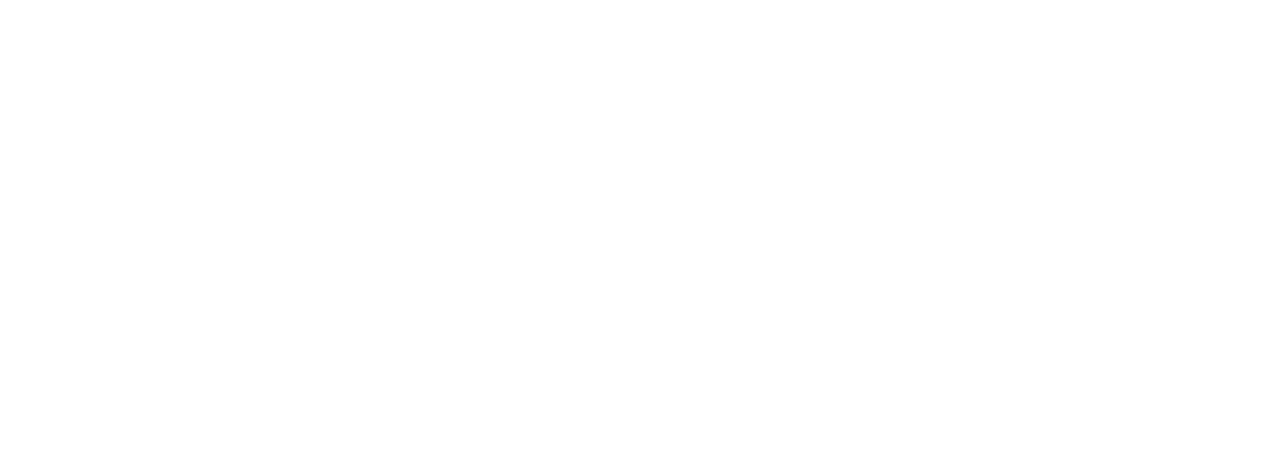
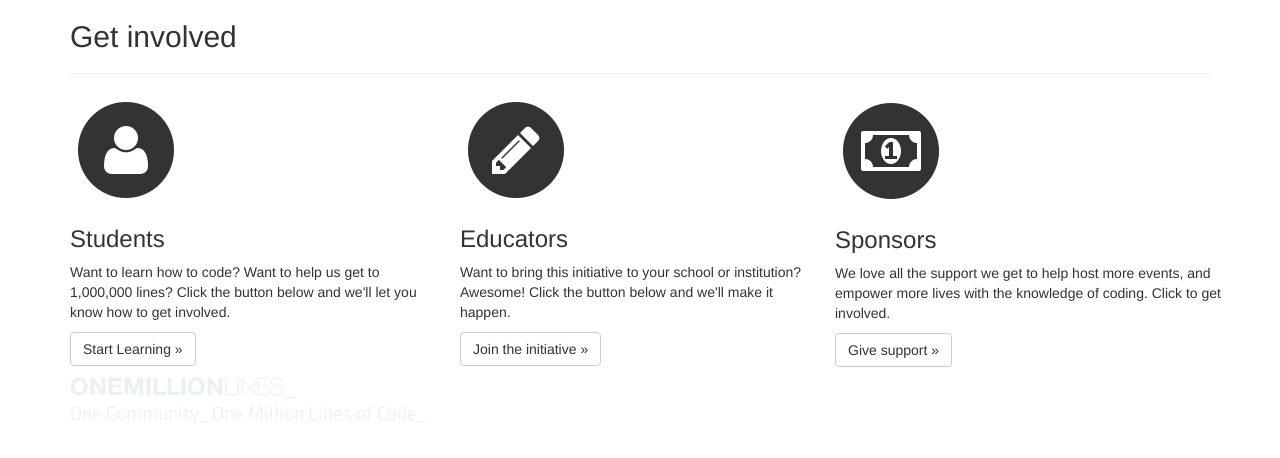
Before and after one commit to axoulette34/OneMillionLines, a plain HTML site: page index.html in a window 1280 px wide. Drawn offline with nearby package versions, Linux system fonts and the light colour scheme; some packages are replaced by stand-ins of ours; a script that the page names is missing.

Commit message:
Update index.html

```diff
--- a/index.html
+++ b/index.html
@@ -36,10 +36,46 @@
 
     <div id="get-involved">
       <!-- Votre code ici -->
+        <div class="container homepage">
+          <h2>Get involved</h2>
+          <hr>
+          <div class="row">
+               <div class="col-md-4">
+                   <span class="fa-stack fa-4x">
+                    <i class="fa fa-circle fa-stack-2x"></i>
+                    <i class="fa fa-user fa-stack-1x fa-inverse"></i>
+                    </span>
+                     <h3>Students</h3>
+                    <p>Want to learn how to code? Want to help us get to 1,000,000 lines? Click the button below and we'll let you know how to get involved.</p>
+                     <p><a class="btn btn-default" href="#" role="button">Start Learning »</a></p>
+                     </div>
+
+                <div class="col-md-4">
+                  <span class="fa-stack fa-4x">
+                  <i class="fa fa-circle fa-stack-2x"></i>
+                   <i class="fa fa-pencil fa-stack-1x fa-inverse"></i>
+                  </span>
+                  <h3>Educators</h3>
+                    <p>Want to bring this initiative to your school or institution? Awesome! Click the button below and we'll make it happen.</p>
+                     <p><a class="btn btn-default" href="#" role="button">Join the initiative »</a></p>
+                </div>
+                 <div class="col-md-4"></div>
+                  <span class="fa-stack fa-4x">
+                   <i class="fa fa-circle fa-stack-2x"></i>
+                   <i class="fa fa-money fa-stack-1x fa-inverse"></i>
+                    </span>
+                 <h3>Sponsors</h3>
+                    <p>We love all the support we get to help host more events, and empower more lives with the knowledge of coding. Click to get involved.</p>
+                     <p><a class="btn btn-default" href="#" role="button">Give support »</a></p>
+            </div>
     </div><!-- /#get-involved -->
 
     <footer>
       <!-- Votre code ici -->
+      <div class="container">
+      <p> <img src="images/one-million-bottom-brand.png" alt="Logo One Million Lines">
+      </p>
+      </div>
     </footer>
 
     <div id="back-to-top">
```
